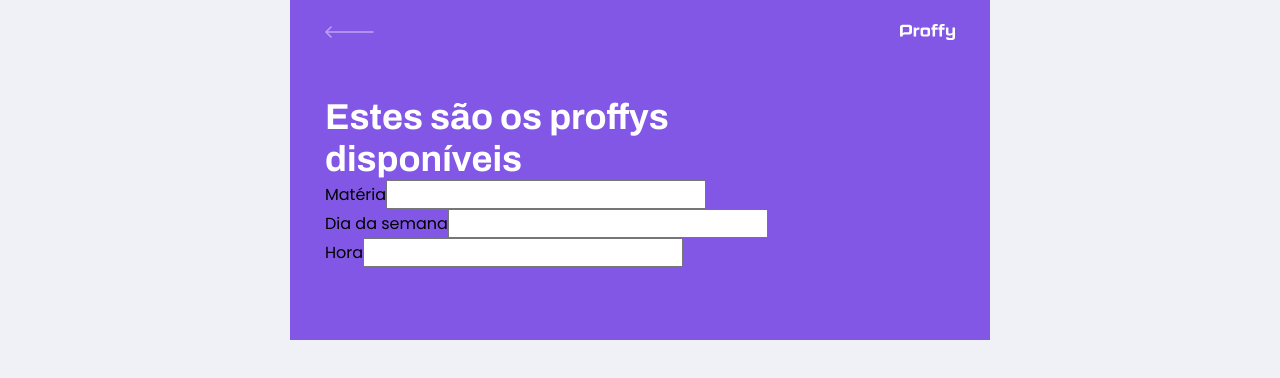
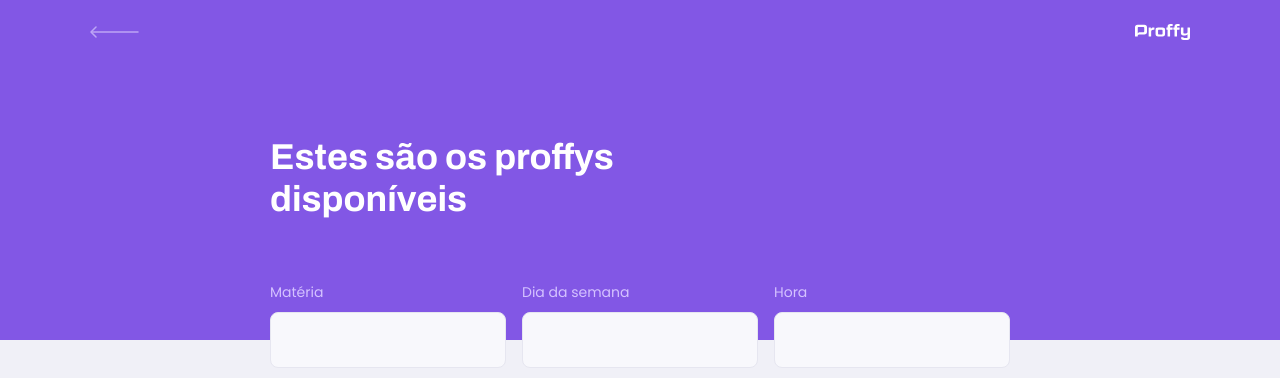
Before and after one commit to Carolis/nlw2, a React (Create React App) app in the folder web/: page /study in a window 1280 px wide. Shown: the top 378 px of the page. Built offline with nearby package versions, Linux system fonts and the light colour scheme.

Commit message:
separates PageHeader styles from TeacherList

```diff
--- a/web/src/pages/TeacherList/styles.css
+++ b/web/src/pages/TeacherList/styles.css
@@ -3,44 +3,63 @@
   height: 100vh;
 }
 
-.page-header {
-  display: flex;
-  flex-direction: column;
-  background-color: var(--color-primary);
+#search-teachers {
+  margin-top: 3.2rem;
 }
 
-.page-header .top-bar-container {
-  width: 90%;
-  margin: 0 auto;
-  display: flex;
-  justify-content: space-between;
-  align-items: center;
+#search-teachers label {
   color: var(--color-text-in-primary);
-  padding: 1.6rem 0;
 }
 
-.page-header .top-bar-container > img {
-  height: 1.6rem;
+#search-teachers .input-block {
+  position: relative;
 }
 
-.page-header .top-bar-container a {
-  height: 3.2rem;
-  transition: opacity 0.2s;
+#search-teachers .input-block + .input-block {
+  margin-top: 1.4rem;
 }
 
-.page-header .top-bar-container a:hover {
-  opacity: 0.6;
+#search-teachers .input-block label {
+  font-size: 1.4rem;
 }
 
-.page-header .header-content {
-  width: 90%;
-  margin: 0 auto;
-  position: relative;
-  margin: 3.2rem auto;
+#search-teachers .input-block input {
+  width: 100%;
+  height: 5.6rem;
+  margin-top: 0.8rem;
+  border-radius: 0.8rem;
+  background: var(--color-input-background);
+  border: 1px solid var(--color-line-in-white);
+  outline: 0;
+  padding: 0 1.6rem;
+  font: 1.6rem Archivo;
 }
 
-.page-header .header-content strong {
-  font: 700 3.6rem Archivo;
-  line-height: 4.2rem;
-  color: var(--color-title-in-primary);
+#search-teachers .input-block:focus-within::after {
+  width: calc(100% - 3.2rem);
+  height: 2px;
+  content: " ";
+  background: var(--color-primary-light);
+  position: absolute;
+  left: 1.6rem;
+  right: 1.6rem;
+  bottom: 0;
 }
+
+@media (min-width: 700px) {
+  #page-teacher-list {
+    max-width: 100%;
+  }
+
+  #search-teachers {
+    display: grid;
+    grid-template-columns: repeat(3, 1fr);
+    column-gap: 16px;
+    position: absolute;
+    bottom: -28px;
+  }
+
+  #search-teachers .input-block + .input-block {
+    margin-top: 0;
+  }
+}
```
